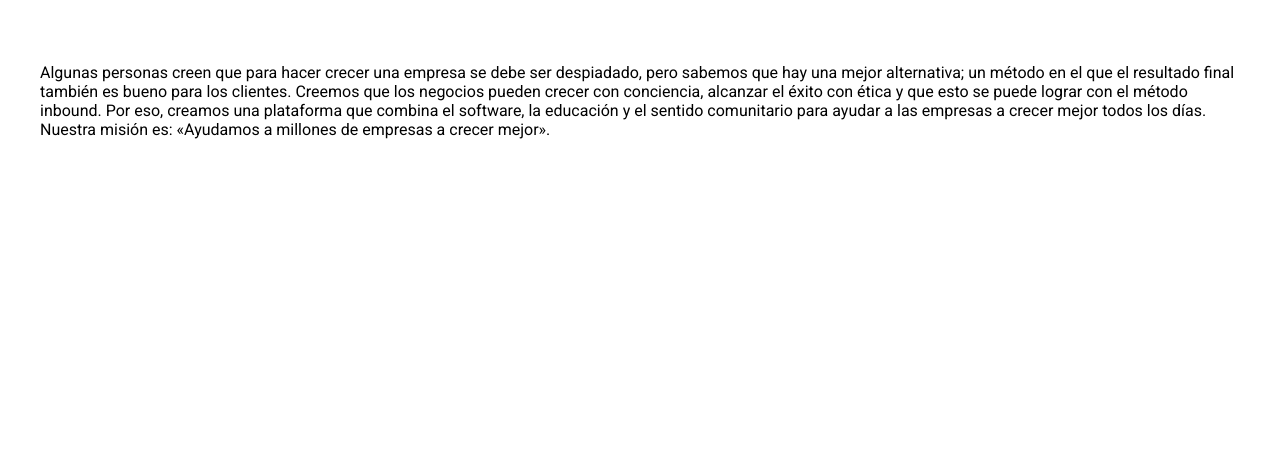
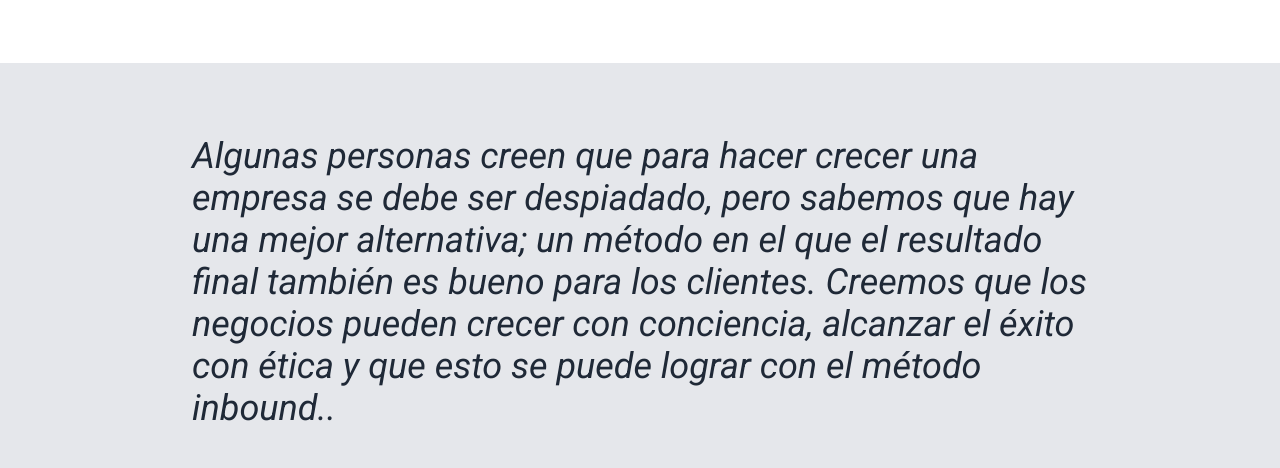
Before and after one commit to RodrigoBernahola/landing-page, a plain HTML site: page index.html in a window 1280 px wide. Shown: the part 688-1156 px from the top of the page. Before the commit the page ends 843 px from the top, so only its background shows below. Drawn offline with Linux system fonts and the light colour scheme.

Commit message:
Se agregara la seccion de cita
Se agrego la edicion de la seccion de la cita de la pagina

```diff
--- a/index.html
+++ b/index.html
@@ -73,19 +73,19 @@
         <div class="cita">
 
             <blockquote>
-                <p>Algunas personas creen que para hacer crecer una empresa se debe ser despiadado, pero sabemos que hay una mejor alternativa; un método en el que el resultado final también es bueno para los clientes. Creemos que los negocios pueden crecer con conciencia, alcanzar el éxito con ética y que esto se puede lograr con el método inbound. Por eso, creamos una plataforma que combina el software, la educación y el sentido comunitario para ayudar a las empresas a crecer mejor todos los días. Nuestra misión es: «Ayudamos a millones de empresas a crecer mejor».</p>
+                <p>Algunas personas creen que para hacer crecer una empresa se debe ser despiadado, pero sabemos que hay una mejor alternativa; un método en el que el resultado final también es bueno para los clientes. Creemos que los negocios pueden crecer con conciencia, alcanzar el éxito con ética y que esto se puede lograr con el método inbound..</p>
             </blockquote>
 
         </div>
 
-        <!--<div class="buttons">
+        <div class="buttons">
 
             <div class="buttons-container">
             </div>
 
         </div>
 
-        <div class="footer">
+        <!--<div class="footer">
             Copyright © The Odin Project 2024
         </div> -->
 
--- a/style.css
+++ b/style.css
@@ -107,3 +107,16 @@ img {
 }
 
 /* Estilos de seccion cita */
+
+.cita {
+    background-color: #E5E7EB;
+    display: flex;
+    justify-content: center;
+}
+
+blockquote {
+    color: #1F2937;
+    font-size: 36px;
+    font-style: italic;
+    flex: 0 0 70%;
+}
```
